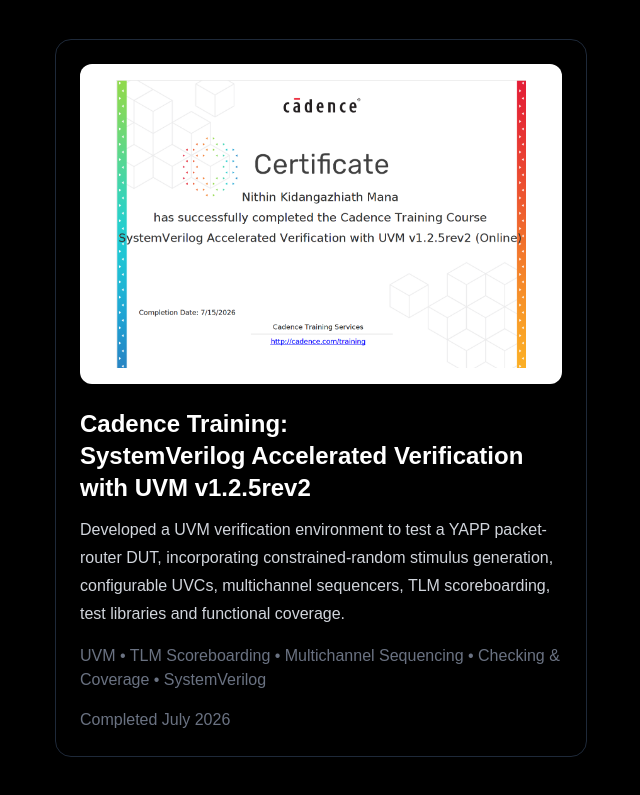
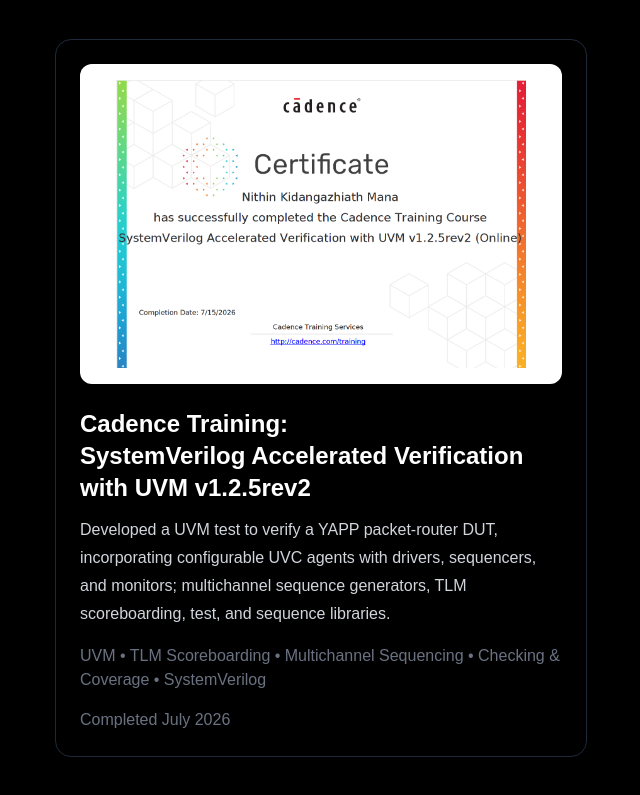
Before and after one commit to nkidang1/nithin-portfolio, a Next.js app: page /certifications in a window 1280 px wide. Shown: the part 2427-3222 px from the top of the page, without its empty margins (33-673 px from the left). Built offline with nearby package versions, Linux system fonts and the light colour scheme.

Commit message:
Edited Resume

```diff
--- a/app/certifications/page.tsx
+++ b/app/certifications/page.tsx
@@ -227,9 +227,9 @@
             </h2>
 
             <p className="text-gray-300 leading-7 mb-4">
-              Developed a UVM verification environment to test a YAPP packet-router DUT,
-              incorporating constrained-random stimulus generation, configurable UVCs,
-              multichannel sequencers, TLM scoreboarding, test libraries and functional coverage.
+              Developed a UVM test to verify a YAPP packet-router DUT,
+              incorporating configurable UVC agents with drivers, sequencers, and monitors;
+              multichannel sequence generators, TLM scoreboarding, test, and sequence libraries.
             </p>
 
             <p className="text-gray-500">
```
